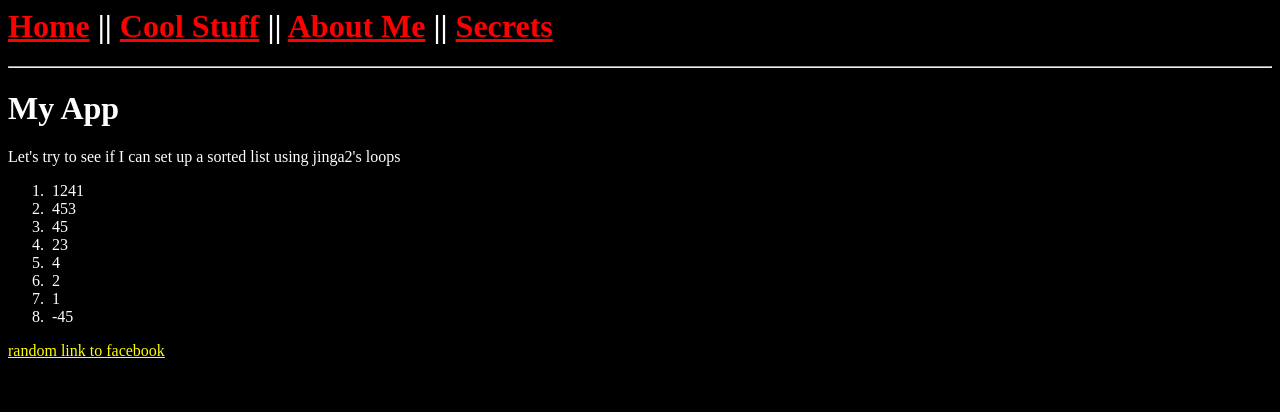
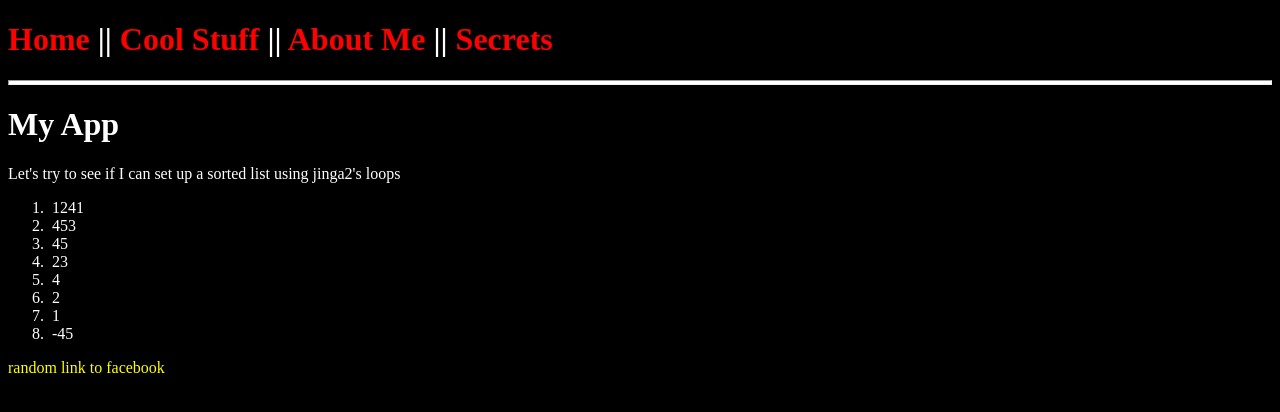
Before and after one commit to roopeshkom/first-flask-webapp, a Flask app: page / in a window 1280 px wide. Shown: the top 412 px of the page. Run offline with Flask 2, Linux system fonts and the light colour scheme.

Commit message:
Fixed teh bordering forthe titles... html and css is suprisingly useful lol

```diff
--- a/app/static/styles.css
+++ b/app/static/styles.css
@@ -15,5 +15,12 @@ body
 
 a
 {
+	text-decoration: none;
 	color:red;
 }
+
+hr
+{
+	height: 3px;
+	background-color: white
+}
--- a/app/templates/base.html
+++ b/app/templates/base.html
@@ -1,3 +1,4 @@
+<!DOCTYPE html>
 <html>
 	<head>
 		<title>Testing</title>
```
Also changed, not shown: app/templates/404.html (+5 -5 lines), app/templates/index.html (indentation only).
